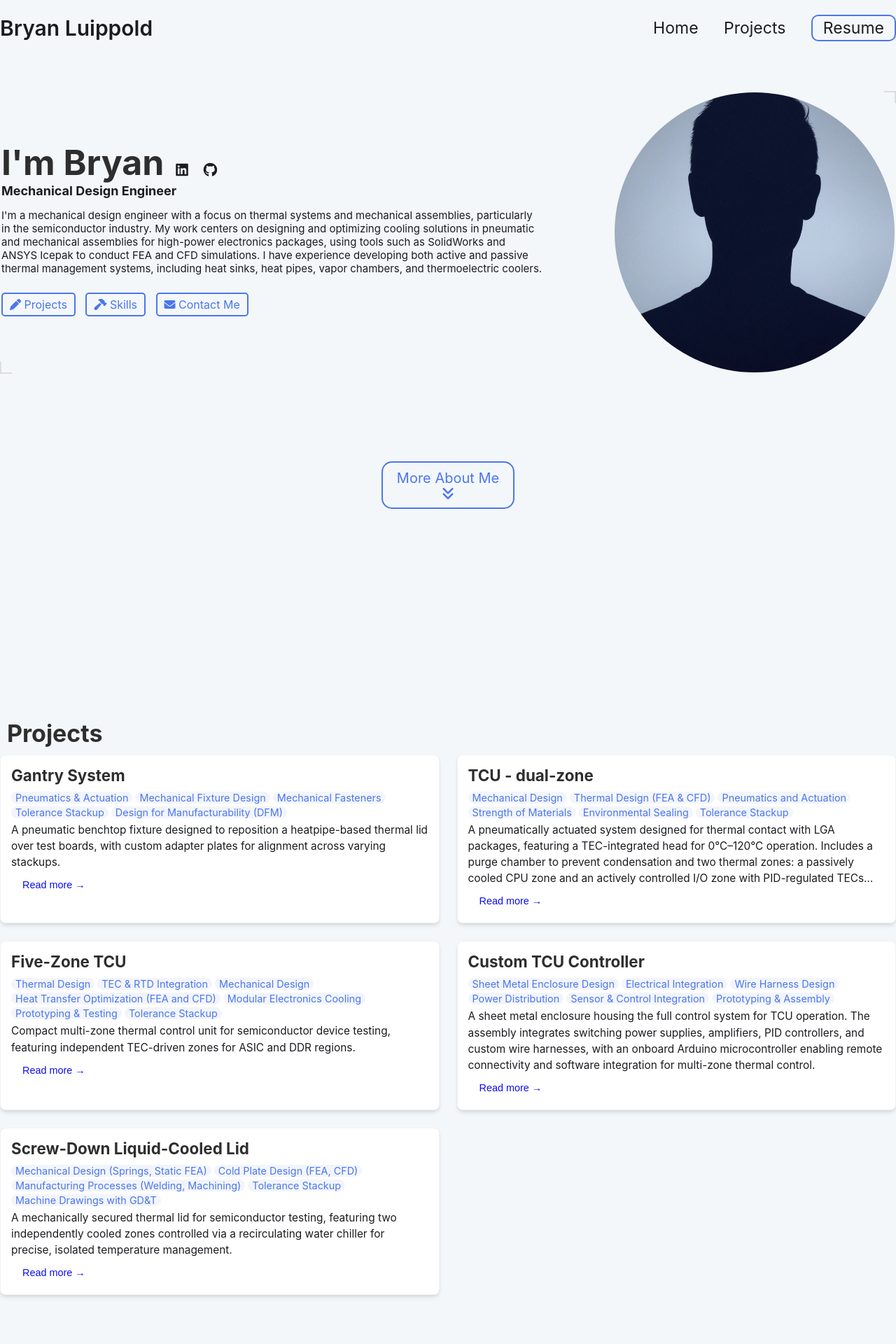
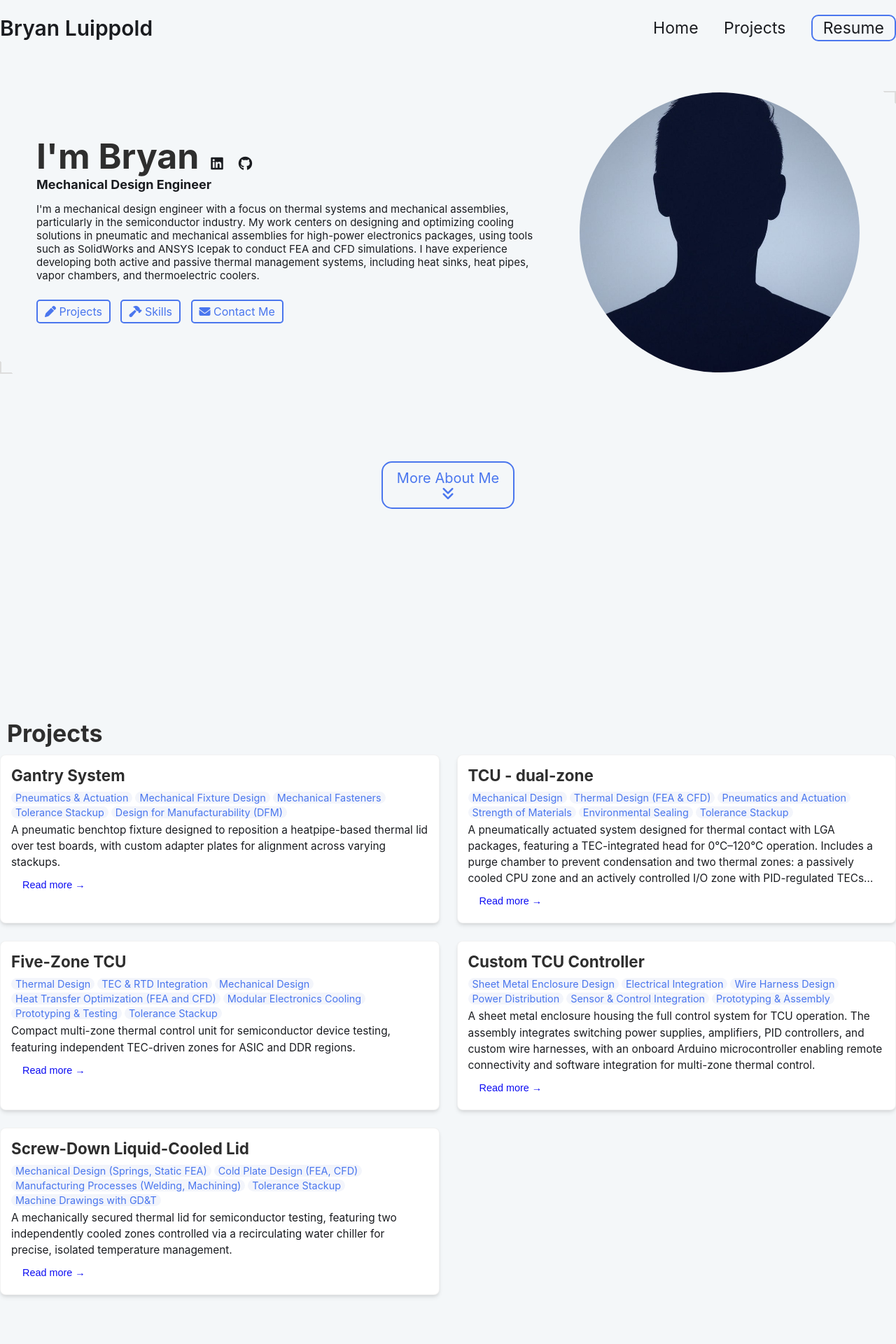
Before and after one commit to bluippold/bluippold.github.io, a Jekyll site: the page built from index.html, in a window 1280 px wide. Shown: the top 1920 px of the page at 70% size. Built offline with Jekyll 4.4.1, drawn with Linux system fonts in a browser that asks for light colours.

Commit message:
Update styles.css

```diff
--- a/css/styles.css
+++ b/css/styles.css
@@ -165,7 +165,7 @@ nav .mobile-nav {
 
 /* SECTION 1: Hero */
 .hero-section {
-    padding-left: 0 20px;
+    padding: 0 50px;
     margin: 50px 0;
     display: flex;  /* This makes .hero-section a flex container */
 
```
